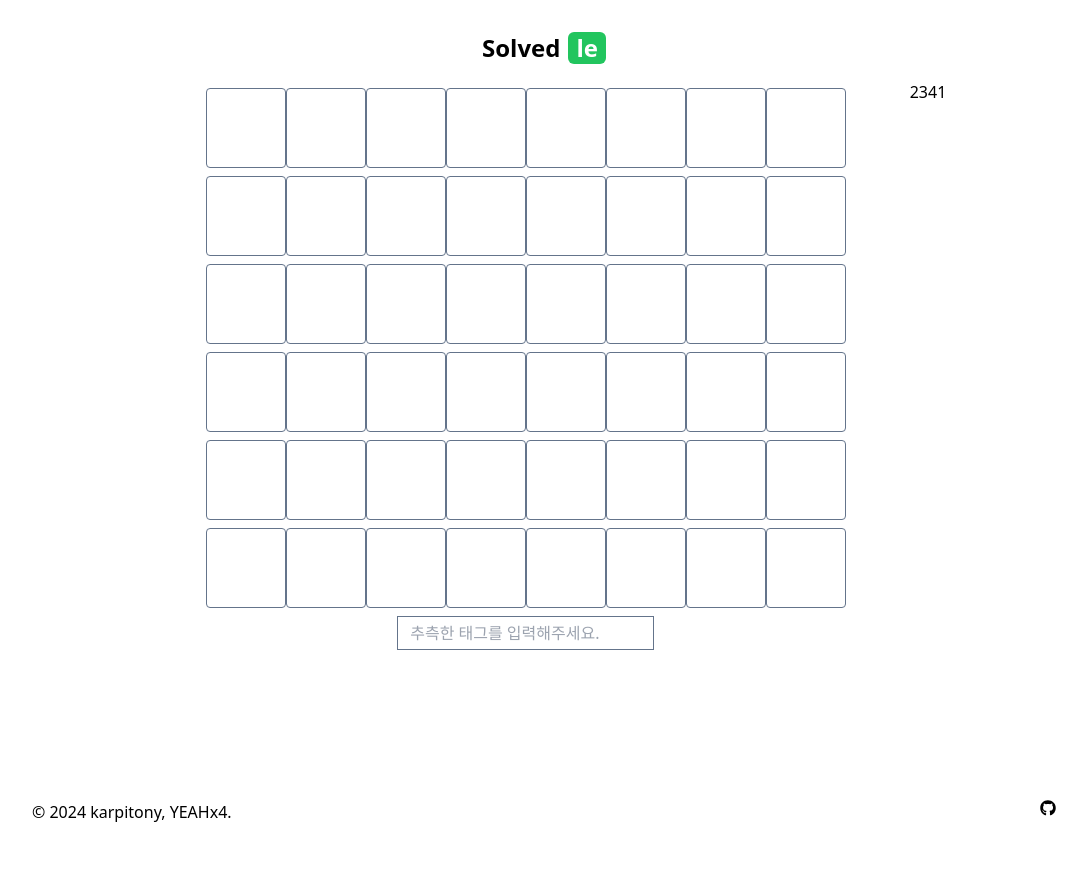
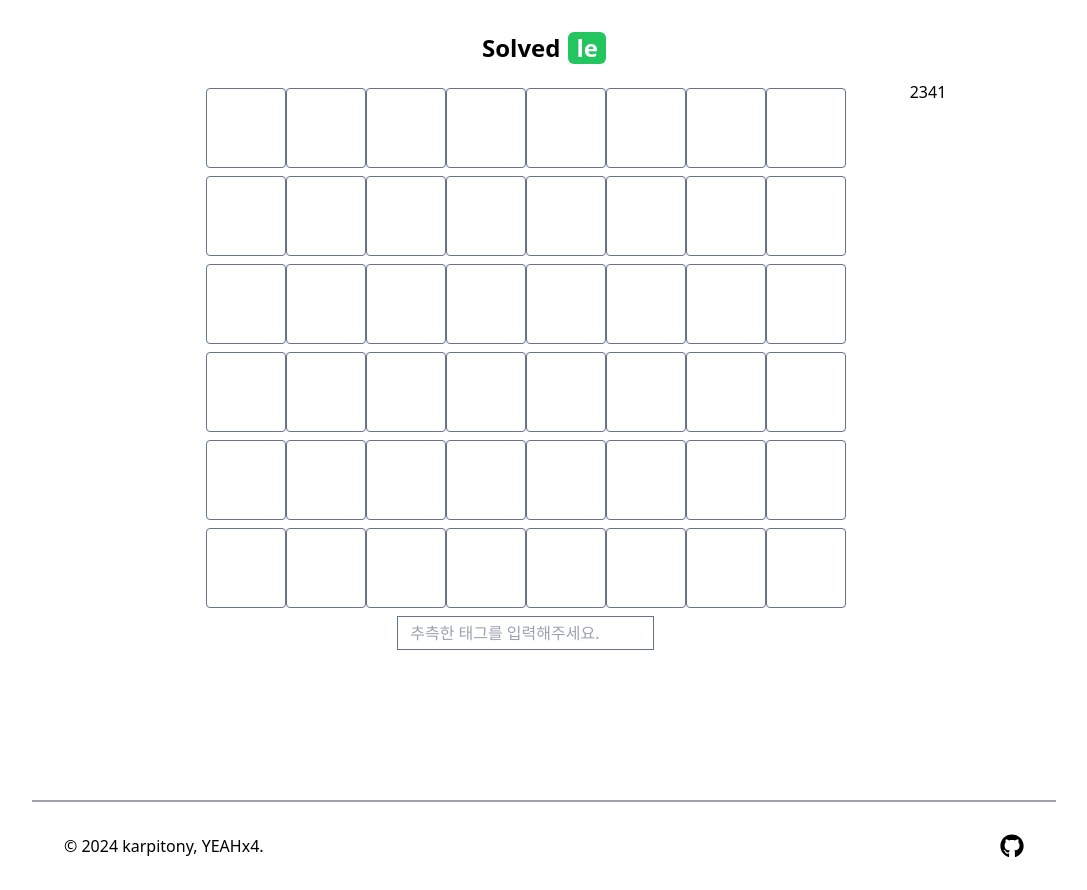
Before and after one commit to karpitony/solvedle, a React (Vite) app: page / in a window 1280 px wide. Shown: the whole page, without its empty margins (96-1183 px from the left). Before the commit the page ends 832 px from the top, so only its background shows below. Built offline with nearby package versions, Linux system fonts and the light colour scheme.

Commit message:
Footer layout

```diff
--- a/src/components/footer/Footer.jsx
+++ b/src/components/footer/Footer.jsx
@@ -1,11 +1,17 @@
 import { FaGithub } from "react-icons/fa6";
+import cn from "../../../utils/cn";
 
 export default function Footer() {
   return (
     <footer className="flex justify-center">
-      <div className="flex justify-between max-w-[1024px] w-full">
+      <div
+        className={cn(
+          "flex justify-between max-w-[1024px] w-full items-center",
+          "border-t-2 border-gray-400 py-8 px-8"
+        )}
+      >
         <span>&copy; 2024 karpitony, YEAHx4.</span>
-        <FaGithub />
+        <FaGithub className="text-2xl" />
       </div>
     </footer>
   );
```
